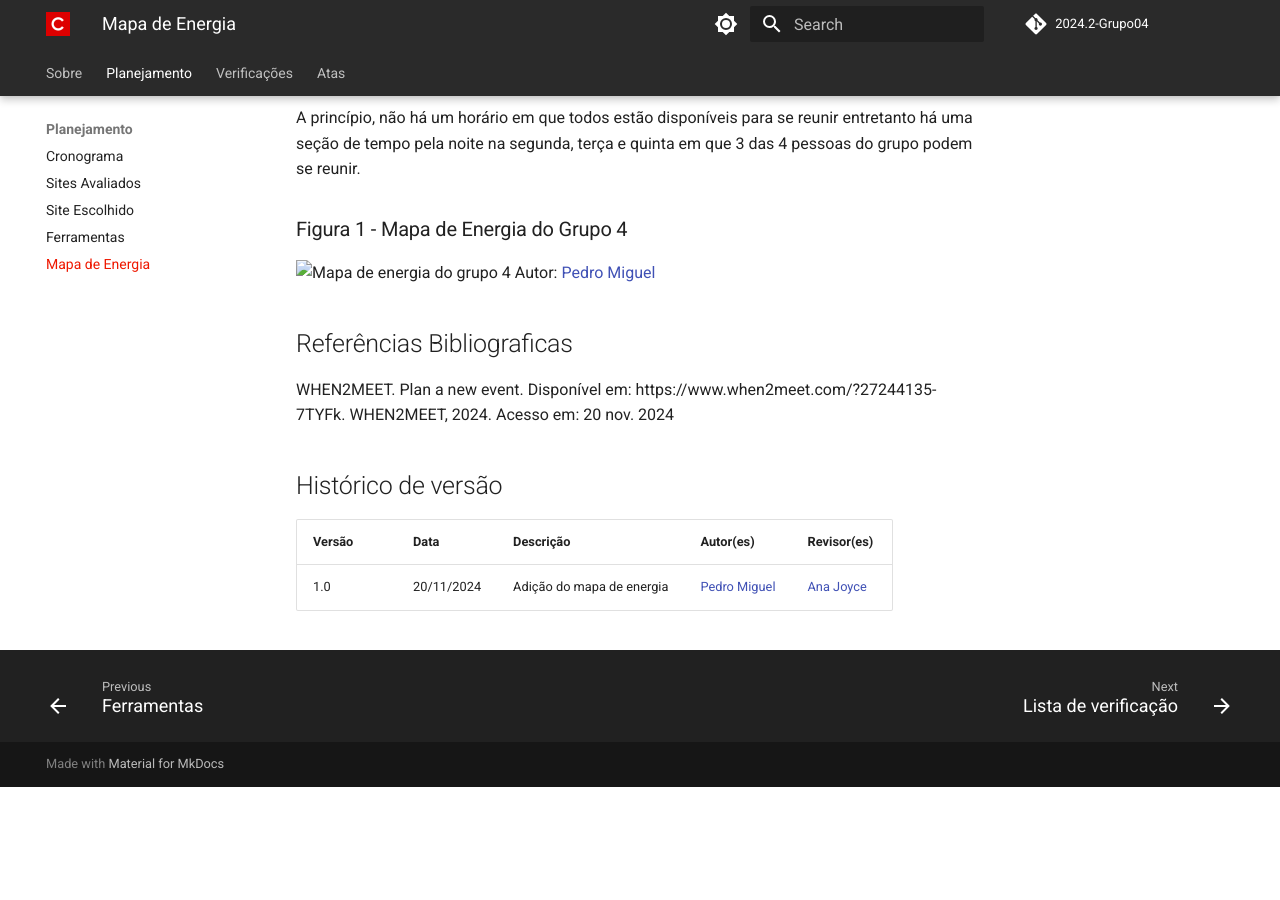
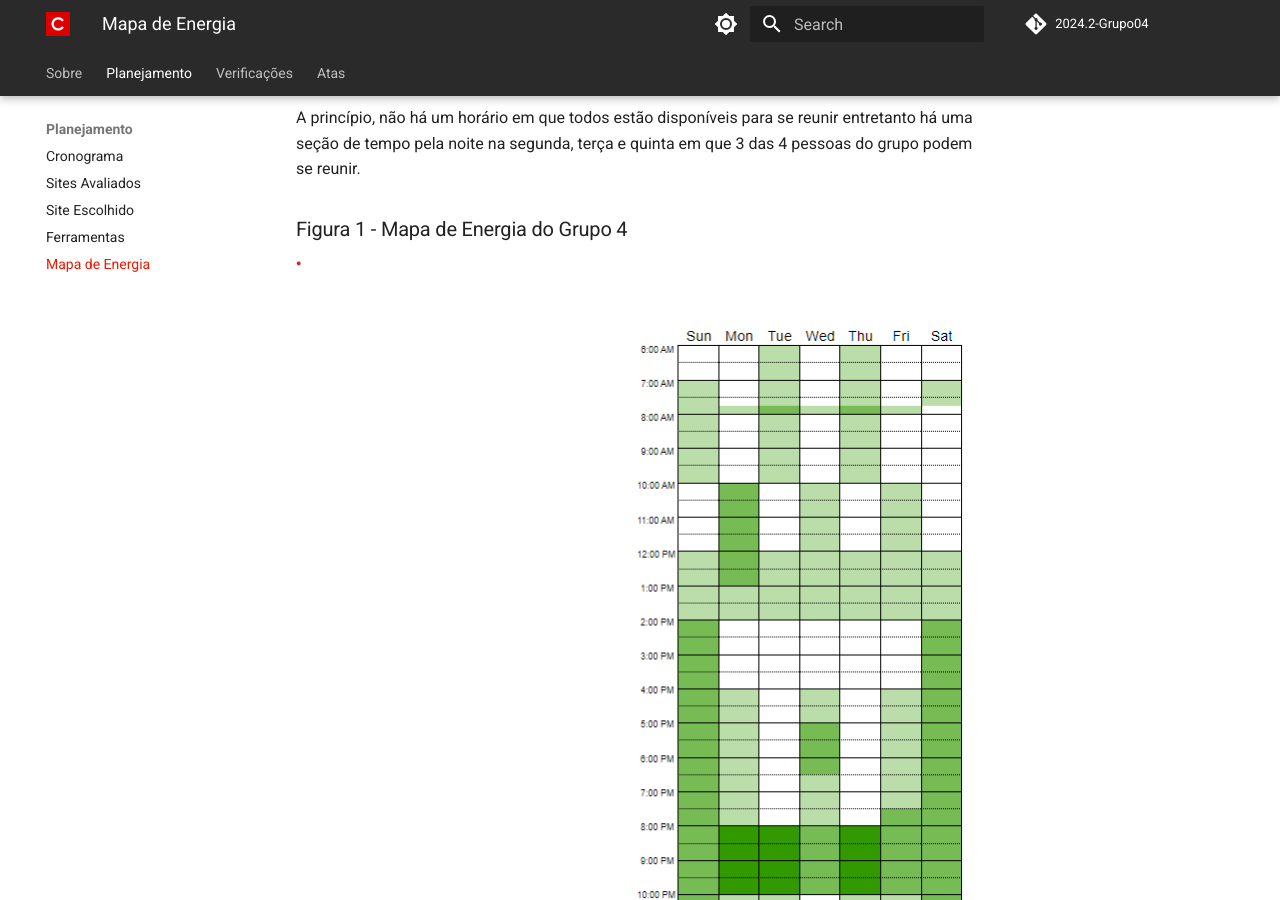
Before and after one commit to Interacao-Humano-Computador/2024.2-Grupo04, an MkDocs documentation site: the page built from docs/planejamento/mapa-de-energia.md, in a window 1280 px wide and 900 px high, scrolled down 364 px. Built offline with MkDocs 1.6.1 and Material for MkDocs 9.7.7, drawn with Linux system fonts in a browser that asks for light colours; comment, search, counter and statistics services are not loaded; before the commit the page ends 1151 px from its top, so only the background shows below that.

Commit message:
fix link img

```diff
--- a/docs/planejamento/mapa-de-energia.md
+++ b/docs/planejamento/mapa-de-energia.md
@@ -9,7 +9,7 @@ O Mapa de Energia é composto de uma grade dividida superiormente pelos dias da
 A princípio, não há um horário em que todos estão disponíveis para se reunir entretanto há uma seção de tempo pela noite na segunda, terça e quinta em que 3 das 4 pessoas do grupo podem se reunir.
 
 ### Figura 1 - Mapa de Energia do Grupo 4
-![Mapa de energia do grupo 4](../assets/img/mapadeenergia_Grupo4.png)
+![Mapa de energia do grupo 4](../img/mapadeenergia_Grupo4.png)
 Autor: [Pedro Miguel](https://github.com/pedroMADBR)
 
 ## Referências Bibliograficas
```
